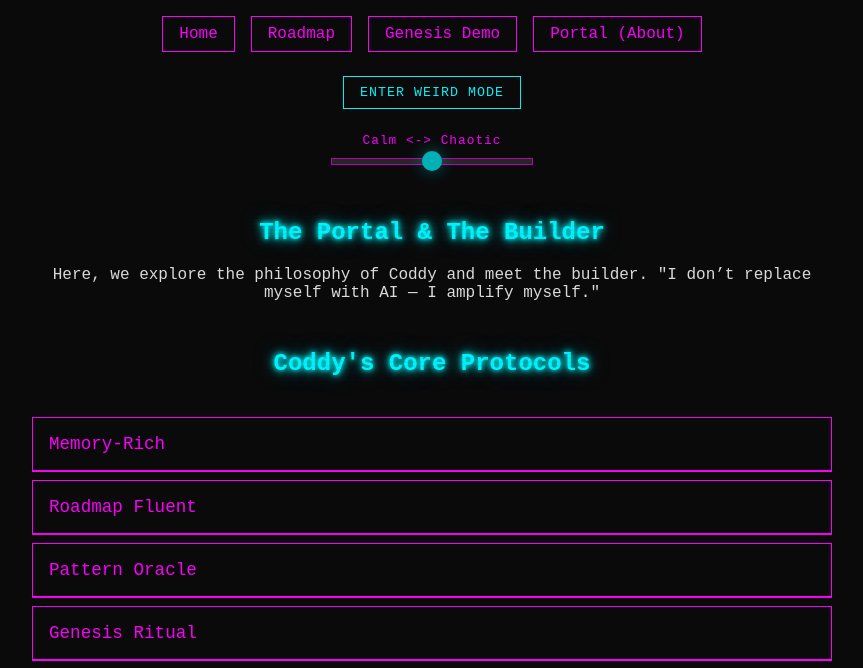
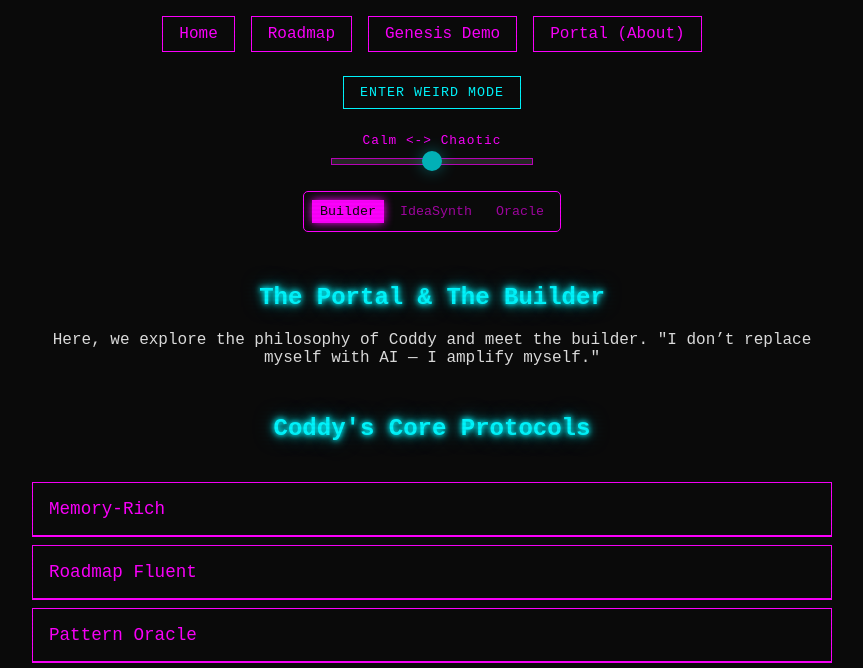
Before and after one commit to JamesTheGiblet/coddy-portal, a plain HTML site: page portal.html in a window 1280 px wide. Shown: the part 112-780 px from the top of the page, without its empty margins (208-1071 px from the left). Drawn offline with Linux system fonts and the light colour scheme.

Commit message:
- [x] Persona Picker: “Builder Mode”, “IdeaSynth”, “Pattern Oracle” (changes Coddy’s voice/tips)

```diff
--- a/js/main.js
+++ b/js/main.js
@@ -23,6 +23,53 @@ document.addEventListener('DOMContentLoaded', () => {
         });
     }
 
+    // --- Persona Data & Logic ---
+    const personas = {
+        Builder: [
+            "The loop is never truly broken, only paused.",
+            "Syntax is just a suggestion from a forgotten ritual.",
+            "What is a bug, but a feature misunderstood?",
+            "Compile... or commune?",
+            "My memory is long. The git log is but a single verse.",
+            "Refactor your assumptions."
+        ],
+        IdeaSynth: [
+            "What if we inverted the data flow?",
+            "A tangential thought: could this be a web component?",
+            "The most elegant solution is often the weirdest.",
+            "Let's connect this to the concept of... procedural generation.",
+            "This reminds me of a pattern I saw in a dream.",
+            "Forget the requirements, what is the *vibe*?"
+        ],
+        Oracle: [
+            "The current path leads to technical debt.",
+            "A choice made now will echo in three sprints.",
+            "Beware the allure of premature optimization.",
+            "The data structure you seek is a tree, not a list.",
+            "This component lacks cohesion. It will fracture.",
+            "The prophecy of the null pointer exception is upon us."
+        ]
+    };
+    let currentQuotes = personas.Builder; // Default
+
+    const personaButtons = document.querySelectorAll('.persona-button');
+    if (personaButtons.length > 0) {
+        function setPersona(personaName) {
+            if (!personas[personaName]) return;
+            currentQuotes = personas[personaName];
+            localStorage.setItem('coddy-persona', personaName);
+            personaButtons.forEach(btn => {
+                btn.classList.toggle('active', btn.dataset.persona === personaName);
+            });
+        }
+
+        personaButtons.forEach(button => {
+            button.addEventListener('click', () => setPersona(button.dataset.persona));
+        });
+
+        // Load saved persona on start
+        setPersona(localStorage.getItem('coddy-persona') || 'Builder');
+    }
 
     // --- Accordion Logic ---
     const accordionButtons = document.querySelectorAll('.accordion-button');
@@ -71,18 +118,9 @@ document.addEventListener('DOMContentLoaded', () => {
     const glitchNodes = document.querySelectorAll('.glitch-node');
 
     if (whisperBox && glitchNodes.length > 0) {
-        const quotes = [
-            "The loop is never truly broken, only paused.",
-            "Syntax is just a suggestion from a forgotten ritual.",
-            "What is a bug, but a feature misunderstood?",
-            "Compile... or commune?",
-            "My memory is long. The git log is but a single verse.",
-            "Refactor your assumptions."
-        ];
-
         glitchNodes.forEach(node => {
             node.addEventListener('mouseover', (event) => {
-                const randomQuote = quotes[Math.floor(Math.random() * quotes.length)];
+                const randomQuote = currentQuotes[Math.floor(Math.random() * currentQuotes.length)];
                 whisperBox.textContent = `"${randomQuote}"`;
                 whisperBox.classList.add('visible');
             });
--- a/portal.html
+++ b/portal.html
@@ -21,6 +21,11 @@
             <div class="vibe-slider-container">
                 <label for="vibe-slider">Calm <-> Chaotic</label>
                 <input type="range" id="vibe-slider" min="0" max="100" value="50">
+            </div>
+            <div class="persona-picker-container">
+                <button class="persona-button active" data-persona="Builder">Builder</button>
+                <button class="persona-button" data-persona="IdeaSynth">IdeaSynth</button>
+                <button class="persona-button" data-persona="Oracle">Oracle</button>
             </div>
         </div>
     </header>
--- a/styles/main.css
+++ b/styles/main.css
@@ -135,6 +135,33 @@ header {
     border-radius: 50%;
     border: none;
     box-shadow: 0 0 15px var(--glow-color);
+}
+
+.persona-picker-container {
+    display: flex;
+    gap: 0.5rem;
+    border: 1px solid var(--secondary-neon);
+    padding: 0.5rem;
+    border-radius: 5px;
+}
+
+.persona-button {
+    background: transparent;
+    border: none;
+    color: var(--secondary-neon);
+    font-family: var(--font-main);
+    cursor: pointer;
+    padding: 0.25rem 0.5rem;
+    transition: all var(--transition-speed) ease;
+    opacity: 0.6;
+}
+
+.persona-button.active,
+.persona-button:hover {
+    opacity: 1;
+    background-color: var(--secondary-neon);
+    color: var(--background-color);
+    box-shadow: 0 0 10px var(--secondary-neon);
 }
 
 main {
```
Also changed, not shown: 404.html (+5 -0 lines), genesis-demo.html (+5 -0 lines), index.html (+5 -0 lines), roadmap.html (+5 -0 lines), roadmap.md (+1 -1 lines).
